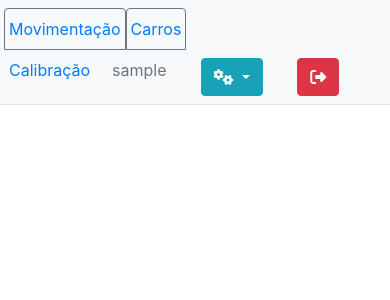
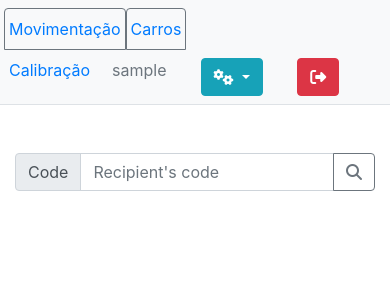
Before and after one commit to lucasdeosantana/Controle_de_Calibraveis, a Django app: page /edit/editequip/ in a window 390 px wide. Shown: the top 300 px of the page. Run offline with Django 3.2, Linux system fonts and the light colour scheme; the visitor is signed in with stand-in values (Sample User, id 1); data that the repository does not hold is empty; some libraries are stand-ins or nearby versions.

Commit message:
Created editEquipment

```diff
--- a/CdC/models/equipment.py
+++ b/CdC/models/equipment.py
@@ -21,7 +21,7 @@ class Equipment(models.Model):
     def save(self, *args, **kwargs):
         if not self.date_validity:
             self.date_validity = self.date_calibration + relativedelta(months=self.validity_time)
-        super(Equipment, self).save(*args, **kwargs)
+        super(Equipment, self).save(args, kwargs)
     def save_special(self, *args, **kwargs):
         Log(code=self.code, origin=kwargs.pop("origin"), destiny=self.where,
              type_of_log=kwargs.pop("typeLog"),
--- /dev/null
+++ b/CdC/static/js/editequip.js
@@ -0,0 +1,78 @@
+document.querySelector("#search").addEventListener('click',()=>{
+    let inputCode=document.querySelector('[aria-describedby="search"]')
+    let Payload={code:inputCode.value}
+    let data={
+        type:"search",
+        payload:Payload
+
+    }
+    send_receive(data, ajaxurl)
+})
+function createalert(response){
+    let noticeFrame = document.querySelector(".notice")
+    noticeFrame.innerHTML=""
+    let alertFrame = document.createElement('div')
+    let iconbuttonAlert = document.createElement('i')
+    alertFrame.style.display="flex"
+    alertFrame.style.justifyContent="space-between"
+    alertFrame.style.alignItems="center"
+    alertFrame.style.position="absolute"
+    alertFrame.style.width="30%"
+    alertFrame.style.zIndex="2"
+    alertFrame.style.marginTop="10px"
+    alertFrame.setAttribute('role','alert')
+    iconbuttonAlert.setAttribute('class','fas fa-times')
+    iconbuttonAlert.style.cursor="pointer"
+    iconbuttonAlert.addEventListener('click',()=>{
+        noticeFrame.innerHTML=""
+    })
+    if(response.status == "success"){
+        alertFrame.setAttribute('class',"alert alert-success")
+        alertFrame.innerText="User edited with Success"
+    }else{
+        alertFrame.setAttribute('class',"alert alert-danger")
+        alertFrame.innerText="There was an error"
+    }
+    alertFrame.appendChild(iconbuttonAlert)
+    noticeFrame.appendChild(alertFrame)
+}
+
+var get_response ={
+    search(response){
+        console.log(response)
+        if(response.status == "success"){
+            let fields = JSON.parse(response.payload)[0].fields
+            document.querySelector('[name="name"]').value = fields.name
+            document.querySelector('[name="calibrationdata"]').value = fields.date_calibration
+            document.querySelector('[name="validitydata"]').value = fields.date_validity
+            document.querySelector('[name="months"]').value = fields.validity_time
+            document.querySelector('[name="isactive"]').checked=fields.is_active
+            document.querySelector("#send").addEventListener("click",()=>{
+                event.preventDefault()
+                let Payload={code:document.querySelector('[name="code"]').value}
+                let form=document.querySelector(".root")
+                for(let i=0; i<form.length-1; i++){
+                    if(form[i].type!='checkbox'){
+                        Payload[form[i].name]=form[i].value
+                    }else{
+                        Payload[form[i].name]=form[i].checked
+                    }
+                }
+                let data = {
+                    type:"editequip",
+                    payload:Payload
+                }
+                console.log(data)
+                send_receive(data, ajaxurl)
+            })
+            document.querySelector(".root").style.display=""
+        }else{
+            createalert(response)
+        }
+    },
+    editequip(response){
+        createalert(response)
+        document.querySelector(".root").style.display="none"
+    }
+
+}
--- a/CdC/templates/equipment/editequipment.html
+++ b/CdC/templates/equipment/editequipment.html
@@ -2,9 +2,59 @@
 {% load static %}
 {% block title %}Edit Equipment{% endblock %}
 {% block content %}
-
+<div class="container-fluid">
+    <div class="row">
+        <div class="col-md-12 notice"></div>
+    </div>
+    <div class="row">
+        <div class="col-md-4 offset-md-4 pt-5">
+            <div class="input-group mb-3">
+                <div class="input-group-prepend">
+                    <span class="input-group-text">Code</span>
+                </div>
+                <input type="text" class="form-control" placeholder="Recipient's code" name="code" aria-describedby="search">
+                <div class="input-group-append">
+                  <button class="btn btn-outline-secondary" type="button" id="search"><i class="fas fa-search"></i></button>
+                </div>
+            </div>
+            <form class="root" style="display:none;">
+                <div class="input-group mb-3">
+                    <div class="input-group-prepend">
+                      <span class="input-group-text">Name</span>
+                    </div>
+                    <input type="text" class="form-control" name="name" placeholder="Name" required>
+                </div>
+                <div class="input-group mb-3">
+                    <div class="input-group-prepend">
+                      <span class="input-group-text">Calibration Data</span>
+                    </div>
+                    <input type="date" class="form-control" name="calibrationdata" placeholder="Code" required>
+                </div>
+                <div class="input-group">
+                    <div class="input-group-prepend">
+                      <span class="input-group-text">Calibration Validity</span>
+                    </div>
+                    <input type="date" class="form-control" name="validitydata">
+                </div>
+                <small class="form-text text-muted mb-3">If void atualized automatic.</small>
+                <div class="input-group mb-3">
+                    <div class="input-group-prepend">
+                      <span class="input-group-text">Validity in Months</span>
+                    </div>
+                    <input type="number" class="form-control" name="months" placeholder="Months" required>
+                </div>
+                <div class="custom-control custom-checkbox mb-3">
+                    <input type="checkbox" class="custom-control-input" id="customCheck2" name="isactive">
+                    <label class="custom-control-label" for="customCheck2">Is Active</label>
+                </div>
+                <button type="submit" id="send" class="btn btn-primary col-md-12">Edit</button>
+            </form>
+        </div>
+    </div>
+</div>
 {% endblock content %}
 {% block script %}
-<script type="text/javascript" src="{% static 'js/editequipment.js' %}"></script>
+<script>var ajaxurl="{% url 'editEquipment' %}"</script>
+<script type="text/javascript" src="{% static 'js/editequip.js' %}"></script>
 <script type="text/javascript" src="{% static 'js/ajax.js' %}"></script>
 {% endblock script %}
--- a/CdC/views/equipment.py
+++ b/CdC/views/equipment.py
@@ -12,6 +12,7 @@ from django.utils.timezone import datetime
 from django.utils.dateparse import parse_date
 import json
 from CdC.models import *
+from django.core import serializers
 
 class EquipmentView(PermissionRequiredMixin, View):
     template_name = "login.html"
@@ -57,10 +58,11 @@ class EquipmentAdd(PermissionRequiredMixin, View):
                where=Place.objects.get(name="Base"),
                date_calibration=datetime.strptime(json_payload["calibrationdata"], "%Y-%m-%d").date(),
                validity_time=int(json_payload["months"]),
-               in_calibration=0
+               in_calibration=0,
+               is_active=json_payload["isactive"]
            )
            if(json_payload["validitydata"]!=""):
-               newEquipment.validity_time=datetime.strptime(json_payload["validitydata"], "%Y-%m-%d").date()
+               newEquipment.date_validity=datetime.strptime(json_payload["validitydata"], "%Y-%m-%d").date()
            newEquipment.save()
            data={
                "type":json_request["type"],
@@ -77,8 +79,64 @@ class EquipmentEdit(PermissionRequiredMixin, View):
     template_name = "login.html"
     permission_required = 'CdC.can_move'
 #--------------------------------------------------------------------------------
-    def get(self, request, *args, **Kwargs):
+    def __init__(self):
+        self.functions={
+            "search":self.get_equip_by_code,
+            "editequip":self.edit_equipment
+        }
+        super(EquipmentEdit, self).__init__()
+#--------------------------------------------------------------------------------
+    def get(self, request, *args, **kwargs):
         context={
                 "places":Place.objects.all(),
                 }
         return render(request, 'equipment/editequipment.html', context)
+#--------------------------------------------------------------------------------
+    def post(self, request, *args, **kwargs):
+        json_request=json.loads(request.body)
+        data = self.functions[json_request["type"]](request, json_request)
+        return JsonResponse(data)
+#--------------------------------------------------------------------------------
+    def get_equip_by_code(self, request, json_request, *args, **kwargs):
+        json_payload=json_request["payload"]
+        fields=serializers.serialize('json',
+            Equipment.objects.all().filter(code=json_payload["code"]),
+            fields=('name', 'date_calibration', "validity_time", "date_validity", "is_active"))
+        if(fields!="[]"):
+            data = {
+                "type":json_request["type"],
+                "payload":fields,
+                "status":"success"
+            }
+        else:
+            data = {
+                "type":json_request["type"],
+                "status":"fail"
+            }
+        return data
+#---------------------------------------------------------------------------------3
+    def edit_equipment(self, request, json_request, *args, **kwargs):
+        try:
+            json_payload=json_request["payload"]
+            print(json_payload["name"])
+            getEquipment=Equipment.objects.get(code=int(json_payload["code"]))
+            getEquipment.name=json_payload["name"]
+            getEquipment.date_calibration=datetime.strptime(json_payload["calibrationdata"], "%Y-%m-%d").date()
+            getEquipment.validity_time=int(json_payload["months"])
+            getEquipment.is_active=json_payload["isactive"]
+            if(json_payload["validitydata"]!=""):
+               getEquipment.date_validity=datetime.strptime(json_payload["validitydata"], "%Y-%m-%d").date()
+            else:
+               getEquipment.date_validity=None
+            print(getEquipment.__dict__)
+            getEquipment.save()
+            data = {
+                "type":json_request["type"],
+                "status":"success"
+            }
+        except:
+            data = {
+                "type":json_request["type"],
+                "status":"fail"
+            }
+        return data
```
